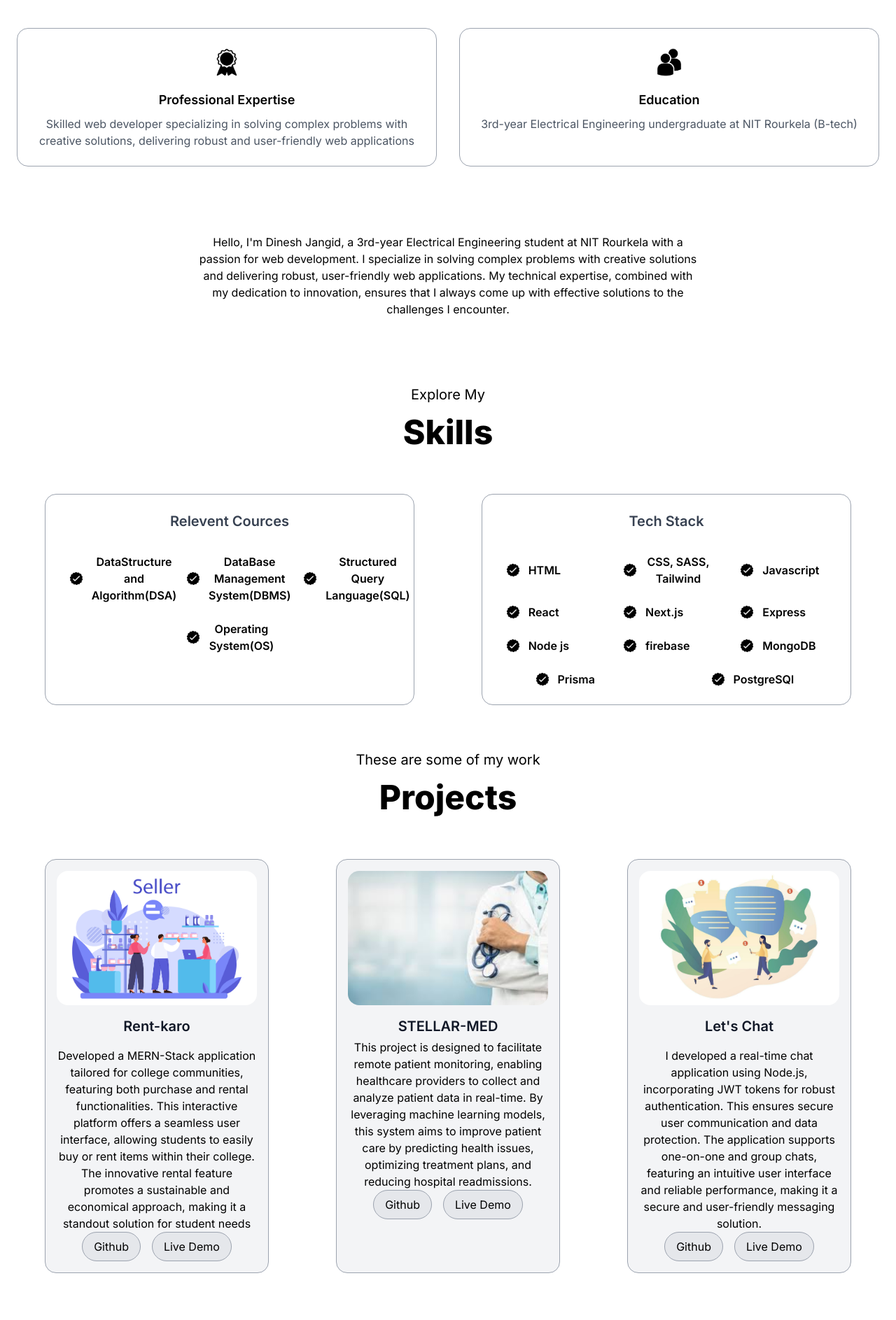
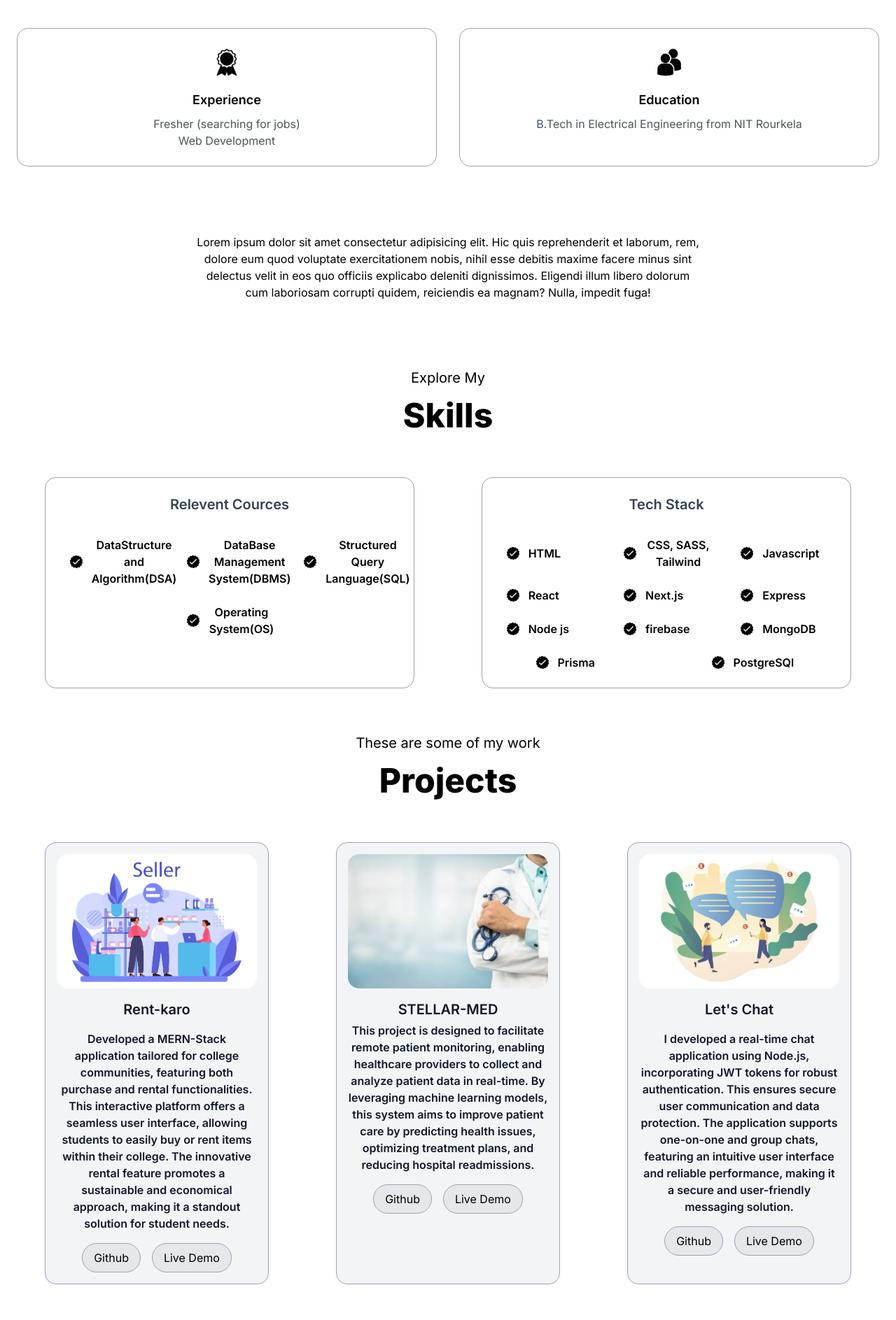
Before and after one commit to dineshh2003/portfolio-nextjs-prisma, a Next.js app: page / in a window 1280 px wide. Shown: the part 980-2867 px from the top of the page at 70% size. Built offline with nearby package versions, Linux system fonts and the light colour scheme.

Commit message:
final-error-debug

```diff
--- a/src/app/about/page.tsx
+++ b/src/app/about/page.tsx
@@ -1,4 +1,4 @@
-import React from "react";
+import React from 'react'
 import Link from "next/link";
 import Image from "next/image";
 
@@ -21,13 +21,10 @@ const AboutPage = () => {
             height={48}
             className="mb-4"
           />
-            <h3 className="text-lg font-semibold mb-2">
-              Professional Expertise
-            </h3>
+          <h3 className="text-lg font-semibold mb-2">Experience</h3>
           <p className="text-gray-600">
-              Skilled web developer specializing in solving complex problems
-              with creative solutions, delivering robust and user-friendly web
-              applications
+            Fresher (searching for jobs) <br />
+            Web Development
           </p>
         </div>
         <div className="flex flex-col items-center bg-white p-6 rounded-2xl border border-gray-400 text-center flex-1">
@@ -40,24 +37,24 @@ const AboutPage = () => {
           />
           <h3 className="text-lg font-semibold mb-2">Education</h3>
           <p className="text-gray-600">
-              3rd-year Electrical Engineering undergraduate at NIT Rourkela
-              (B-tech)
+            B.Tech in Electrical Engineering from NIT Rourkela
           </p>
         </div>
       </div>
       <div className="text-container px-6 text-center max-w-3xl">
         <p>
-            Hello, I&apos;m Dinesh Jangid, a 3rd-year Electrical Engineering student
-            at NIT Rourkela with a passion for web development. I specialize in
-            solving complex problems with creative solutions and delivering
-            robust, user-friendly web applications. My technical expertise,
-            combined with my dedication to innovation, ensures that I always
-            come up with effective solutions to the challenges I encounter.
+          Lorem ipsum dolor sit amet consectetur adipisicing elit. Hic quis
+          reprehenderit et laborum, rem, dolore eum quod voluptate
+          exercitationem nobis, nihil esse debitis maxime facere minus sint
+          delectus velit in eos quo officiis explicabo deleniti dignissimos.
+          Eligendi illum libero dolorum cum laboriosam corrupti quidem,
+          reiciendis ea magnam? Nulla, impedit fuga!
         </p>
       </div>
     </div>
   </section>
-  );
-};
 
-export default AboutPage;
+  )
+}
+
+export default AboutPage
--- a/src/app/contact/page.tsx
+++ b/src/app/contact/page.tsx
@@ -112,7 +112,7 @@ const ContactPage = () => {
                 ></textarea>
               </div>
               <div className="text-gray-700 mb-4">
-                Thank you for visiting my portfolio. This is just a small glimpse of who I am and what I know. If you'd like to discuss more potential opportunities, please feel free to get in touch by filling out your details below.
+                Thank you for visiting my portfolio. This is just a small glimpse of who I am and what I know. If you&apos;d like to discuss more potential opportunities, please feel free to get in touch by filling out your details below.
               </div>
               <div className="flex items-center justify-between">
                 <button
--- a/src/app/page.tsx
+++ b/src/app/page.tsx
@@ -1,4 +1,4 @@
-"use client"
+"use client";
 
 import React, { useRef } from "react";
 import Image from "next/image";
--- a/src/app/project/page.tsx
+++ b/src/app/project/page.tsx
@@ -1,77 +1,66 @@
-
-import React, { forwardRef } from "react";
+import React from "react";
 import Image from "next/image";
 
-
-
-const ProjectPage = forwardRef<HTMLElement>((_ , ref) => {
+const ProjectPage = () => {
   return (
-    <section id="projects" ref={ref} className="relative h-auto w-full p-4 md:p-8">
+    <section id="projects" className="relative h-auto w-full p-4 md:p-8">
       <div className="h-auto flex flex-col justify-center items-center mb-8">
         <p className="text-xl text-center mb-4">These are some of my work</p>
         <h1 className="text-5xl font-extrabold text-center mb-8">Projects</h1>
       </div>
       <div className="flex flex-col items-center">
         <div className="flex flex-col md:flex-row gap-8 justify-center w-full">
-            <div  className="flex flex-col items-center bg-gray-100 p-4 rounded-2xl border border-gray-400 text-center flex-1 mx-4 md:mx-8 h-auto w-full md:w-96">
+          <div className="flex flex-col items-center bg-gray-100 p-4 rounded-2xl border border-gray-400 text-center flex-1 mx-4 md:mx-8 h-auto w-full md:w-96">
             <div className="flex justify-center mb-4 h-48 w-full">
-                <Image src="/assets/project-2.jpg" alt='' className="rounded-2xl w-full h-full object-cover" width={384} height={192} />
+              <Image src="/assets/project-2.jpg" alt="" className="rounded-2xl w-full h-full object-cover" width={384} height={192} />
             </div>
             <h2 className="text-gray-900 font-semibold text-xl mb-4">Rent-karo</h2>
-              <p text-gray-900 font-semibold text-m mb-4>Developed a MERN-Stack application tailored for college communities, featuring both purchase and rental functionalities. This interactive platform offers a seamless user interface, allowing students to easily buy or rent items within their college. The innovative rental feature promotes a sustainable and economical approach, making it a standout solution for student needs</p>
+            <p className="text-gray-900 font-semibold text-m mb-4">
+              Developed a MERN-Stack application tailored for college communities, featuring both purchase and rental functionalities. This interactive platform offers a seamless user interface, allowing students to easily buy or rent items within their college. The innovative rental feature promotes a sustainable and economical approach, making it a standout solution for student needs.
+            </p>
             <div className="flex gap-4">
               <button className="bg-gray-200 text-black border border-gray-400 py-2 px-4 rounded-full">
-                    <a href="https://github.com/dineshh2003/RentKaro1.0">
-                        Github
-                    </a>
+                <a href="https://github.com/dineshh2003/RentKaro1.0">Github</a>
               </button>
               <button className="bg-gray-200 text-black border border-gray-400 py-2 px-4 rounded-full">
-                  <a href="https://github.com/dineshh2003/RentKaro1.0">
-                        Live Demo
-                    </a>
+                <a href="https://github.com/dineshh2003/RentKaro1.0">Live Demo</a>
               </button>
             </div>
           </div>
-            <div  className="flex flex-col items-center bg-gray-100 p-4 rounded-2xl border border-gray-400 text-center flex-1 mx-4 md:mx-8 h-auto w-full md:w-96">
+          <div className="flex flex-col items-center bg-gray-100 p-4 rounded-2xl border border-gray-400 text-center flex-1 mx-4 md:mx-8 h-auto w-full md:w-96">
             <div className="flex justify-center mb-4 h-48 w-full">
-                <Image src="/assets/project-1.jpg" alt='' className="rounded-2xl w-full h-full object-cover" width={384} height={192} />
+              <Image src="/assets/project-1.jpg" alt="" className="rounded-2xl w-full h-full object-cover" width={384} height={192} />
             </div>
             <h2 className="text-gray-900 font-semibold text-xl mb-1">STELLAR-MED</h2>
-              <p text-gray-900 font-semibold text-m mb-4>This project is designed to facilitate remote patient monitoring, enabling healthcare providers to collect and analyze patient data in real-time. By leveraging machine learning models, this system aims to improve patient care by predicting health issues, optimizing treatment plans, and reducing hospital readmissions.</p>
+            <p className="text-gray-900 font-semibold text-m mb-4">
+              This project is designed to facilitate remote patient monitoring, enabling healthcare providers to collect and analyze patient data in real-time. By leveraging machine learning models, this system aims to improve patient care by predicting health issues, optimizing treatment plans, and reducing hospital readmissions.
+            </p>
             <div className="flex gap-4">
               <button className="bg-gray-200 text-black border border-gray-400 py-2 px-4 rounded-full">
-                <a href="https://github.com/dineshh2003/Stellar-Med">
-                        Github
-                    </a>
+                <a href="https://github.com/dineshh2003/Stellar-Med">Github</a>
               </button>
               <button className="bg-gray-200 text-black border border-gray-400 py-2 px-4 rounded-full">
-                <a href="https://github.com/dineshh2003/Stellar-Med">
-                        Live Demo
-                    </a>
+                <a href="https://github.com/dineshh2003/Stellar-Med">Live Demo</a>
               </button>
             </div>
           </div>
-            <div  className="flex flex-col items-center bg-gray-100 p-4 rounded-2xl border border-gray-400 text-center flex-1 mx-4 md:mx-8 h-auto w-full md:w-96">
+          <div className="flex flex-col items-center bg-gray-100 p-4 rounded-2xl border border-gray-400 text-center flex-1 mx-4 md:mx-8 h-auto w-full md:w-96">
             <div className="flex justify-center mb-4 h-48 w-full">
-                <Image src="/assets/let'schat.jpg" alt='' className="rounded-2xl w-full h-full object-cover" width={384} height={192} />
+              <Image src="/assets/let'schat.jpg" alt="" className="rounded-2xl w-full h-full object-cover" width={384} height={192} />
             </div>
             <h2 className="text-gray-900 font-semibold text-xl mb-4">Let's Chat</h2>
-              <p text-gray-900 font-semibold text-m mb-4> I developed a real-time chat application using Node.js, incorporating JWT tokens for robust authentication. This ensures secure user communication and data protection. The application supports one-on-one and group chats, featuring an intuitive user interface and reliable performance, making it a secure and user-friendly messaging solution.</p>
+            <p className="text-gray-900 font-semibold text-m mb-4">
+              I developed a real-time chat application using Node.js, incorporating JWT tokens for robust authentication. This ensures secure user communication and data protection. The application supports one-on-one and group chats, featuring an intuitive user interface and reliable performance, making it a secure and user-friendly messaging solution.
+            </p>
             <div className="flex gap-4">
-                <button className="bg-gray-200 text-black border border-gray-400 py-2 px-4 rounded-full">
-                  Github
-                </button>
-                <button className="bg-gray-200 text-black border border-gray-400 py-2 px-4 rounded-full">
-                  Live Demo
-                </button>
+              <button className="bg-gray-200 text-black border border-gray-400 py-2 px-4 rounded-full">Github</button>
+              <button className="bg-gray-200 text-black border border-gray-400 py-2 px-4 rounded-full">Live Demo</button>
             </div>
           </div>
         </div>
       </div>
     </section>
   );
-});
-
-ProjectPage.displayName = 'ProjectPage';
+};
 
 export default ProjectPage;
--- a/src/components/HeroSection.tsx
+++ b/src/components/HeroSection.tsx
@@ -21,7 +21,7 @@ const Herosection: React.FC<HerosectionProps> = ({ onProjectsClick }) => {
       </div>
       {/* text wrapper */}
       <div className="flex flex-1 flex-col justify-center items-center gap-5 px-4">
-        <h1 className="text-2xl md:text-3xl font-sans text-slate-800">Hello, I'm</h1>
+        <h1 className="text-2xl md:text-3xl font-sans text-slate-800">Hello, I&apos;m</h1>
         <p className="text-4xl md:text-5xl font-bold text-pretty text-slate-600">
           Dinesh Jangid
         </p>
```
Also changed, not shown: package.json (+9 -8 lines), 1 other file (tests, documents, lock files or other folders). Lines whose indentation alone changed are shown as unchanged.
